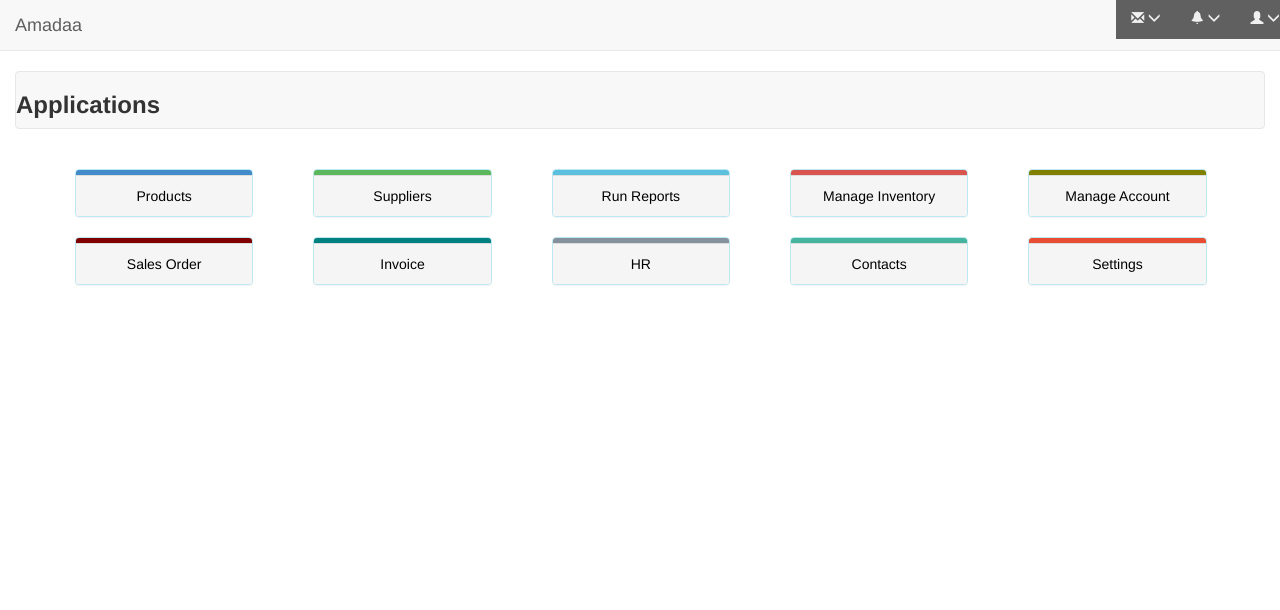
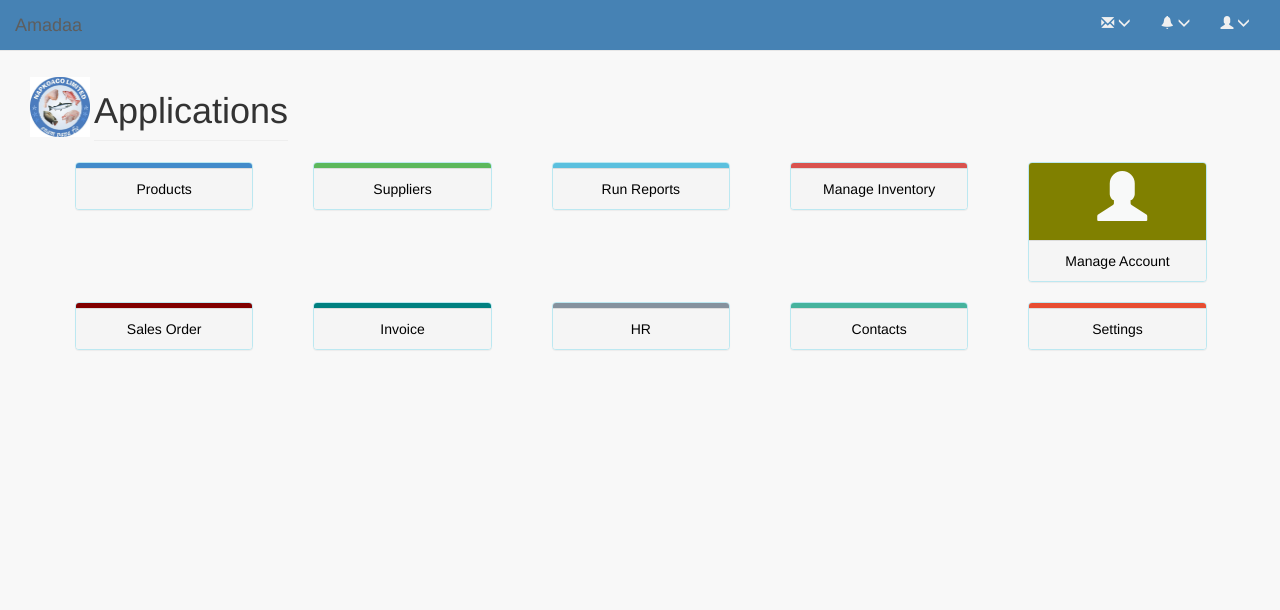
Before and after one commit to borderitsolutions/amadaa, a Django app: page / in a window 1280 px wide. Shown: the top 610 px of the page. Run offline with Django 3.2, Linux system fonts and the light colour scheme; the visitor is signed in with stand-in values (Sample User, id 1); some libraries are stand-ins or nearby versions.

Commit message:
Header modified with company logo added

```diff
--- a/dashboard/templates/dashboard/dashboard.html
+++ b/dashboard/templates/dashboard/dashboard.html
@@ -3,13 +3,16 @@
 
 {% load static %}
 {% block css %}
-<link rel="stylesheet" href="{% static 'css/dashboard.css' %}">
+    <link rel="stylesheet" href="{% static 'css/dashboard.css' %}">
+    <link href="../../../static/css/style.css" rel="stylesheet" type="text/css">
+    <link href="../../../STATIC_ROOT/metisMenu/metisMenu.min.css" rel="stylesheet" type="text/css">
 {% endblock %}
 
 {% block body %}
-<nav class="navbar navbar-default dashboard">
-<h3 class="app">Applications</h3>
-</nav>
+<div class="row ">
+<span><img src="../../../static/img/logo2.jpg" id="header-logo"/></span>
+<h1 class="page-header" id="header-text">Applications</h1>
+</div>
 
 
 <div class="row">
@@ -73,7 +76,7 @@
     <div class="panel panel-info">
     <a href="#">
      <div class="panel-heading app-5">
-      {% bootstrap_icon 'user' %}
+      <span><i class="glyphicon glyphicon-user app-5"></i></span>
      </div>
       <div class="panel-footer text-center">
        <span>Manage Account</span>
--- a/static/css/style.css
+++ b/static/css/style.css
@@ -21,6 +21,14 @@ body {
     border-left: 1px solid #e7e7e7;
   }
 }
+#header-text{
+  display: inline-block;
+}
+#header-logo{
+  height: 60px;
+  width: 60px;
+  margin-bottom: 25px;
+  }
 .gi-2x{font-size: 2em;}
 .gi-3x{font-size: 3em;}
 .gi-4x{font-size: 4em;}
--- a/templates/app_base.html
+++ b/templates/app_base.html
@@ -1,6 +1,8 @@
 {# All app templates should inherit from this. #}
 {% extends "base.html" %}
 {% load static %}
+{% load staticfiles %}
+
 {% load bootstrap3 %}
 {% block css %}
     <link href="../static/css/style.css" rel="stylesheet" type="text/css">
@@ -20,11 +22,12 @@
                             <span class="icon-bar"></span>
                             <span class="icon-bar"></span>
                         </button>
-                        <a class="navbar-brand" href="#">Amadaa</a>
+                        <a class="navbar-brand" href="#">Amadaa </a>
+
                     </div>
                     <!-- /.navbar-header -->
 
-                    <ul class="nav navbar-top-links navbar-right">
+                    <ul class="nav navbar-top-links navbar-right navbar-default">
                         <li class="dropdown">
                             <a class="dropdown-toggle" data-toggle="dropdown" href="#">
                                 <span class="glyphicon glyphicon-envelope"></span> <span class="glyphicon glyphicon-menu-down"></span>
--- a/templates/base.html
+++ b/templates/base.html
@@ -22,6 +22,7 @@
 
   <body>
       <header>
+      <nav>
        {% block header %}
 		{% endblock %}
 
@@ -47,5 +48,5 @@
         {% endblock %}
       </div>
     </footer>
-  <body>
+  </body>
 </html>
```
